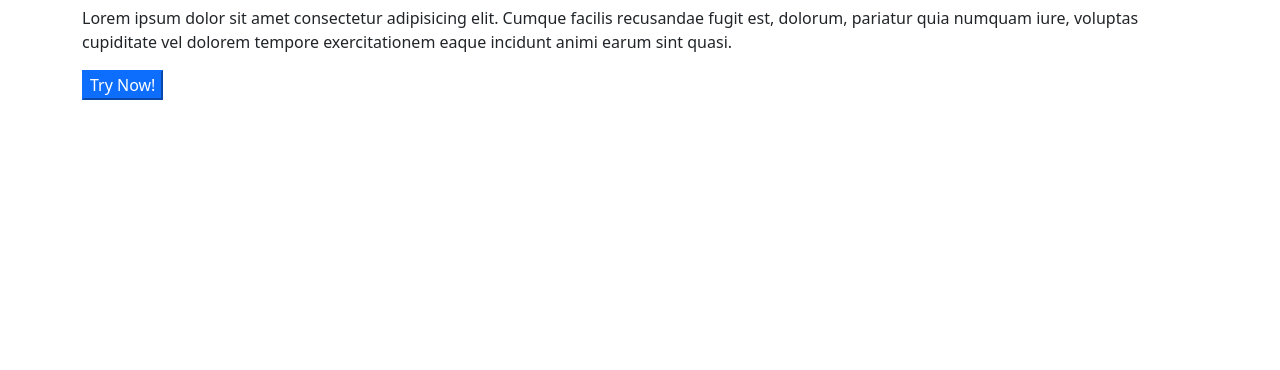
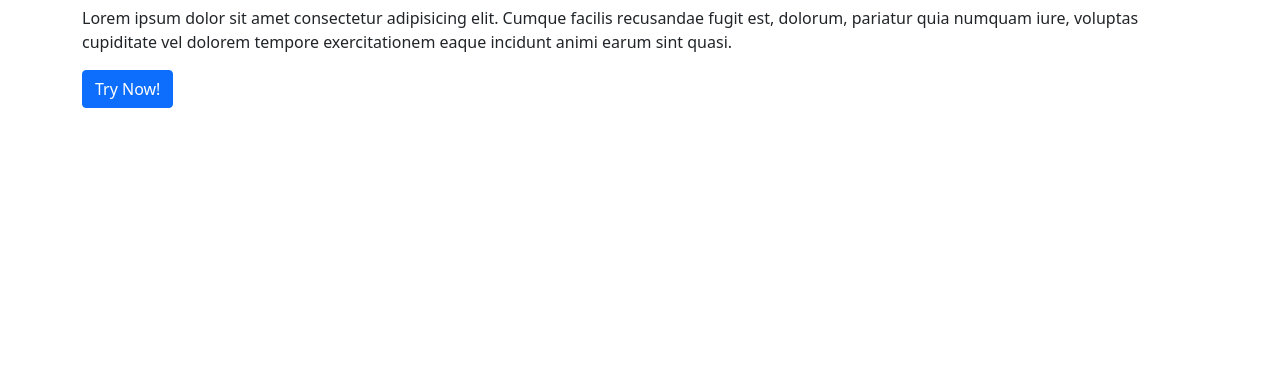
Before and after one commit to m4hi2/prosnottor, a Flask app: page / in a window 1280 px wide. Shown: the part 50-420 px from the top of the page. Run offline with Flask 2, Linux system fonts and the light colour scheme.

Commit message:
fix: Try Now link in index page

```diff
--- a/web_app/templates/application/index.html.j2
+++ b/web_app/templates/application/index.html.j2
@@ -17,10 +17,8 @@
     </p>
 </div>
 <div>
-    <a href="{{ url_for('application.qna') }}">
-        <button class="btn-primary">
-            Try Now!
-        </button>
+    <a href="{{ url_for('application.qna') }}" class="btn btn-primary">
+        Try Now!
     </a>
 </div>
 {% endblock content %}
```
